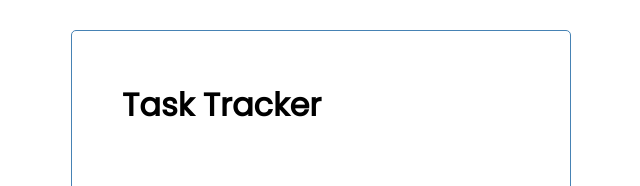
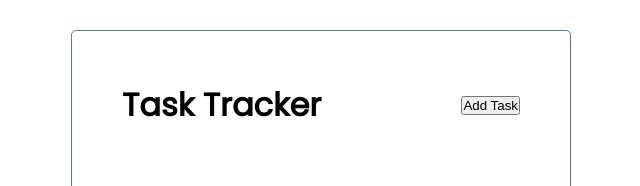
Before and after one commit to quackness/vue-task-creator, a Vue app: page / in a window 1280 px wide. Shown: the top 186 px of the page, without its empty margins (319-959 px from the left). Built offline with nearby package versions, Linux system fonts and the light colour scheme.

Commit message:
import Button, export a Button component to the app, add it to the header tag

```diff
--- a/src/components/Header.vue
+++ b/src/components/Header.vue
@@ -1,14 +1,19 @@
 <template>
   <header>
     <h1>{{title}}</h1>
+    <Button />
   </header>
 </template>
 
 <script>
+import Button from './Button'
 export default {
   name: 'Header',
   props: {
     title: String,
+  },
+  components: {
+    Button
   }
 }
 </script>
```
